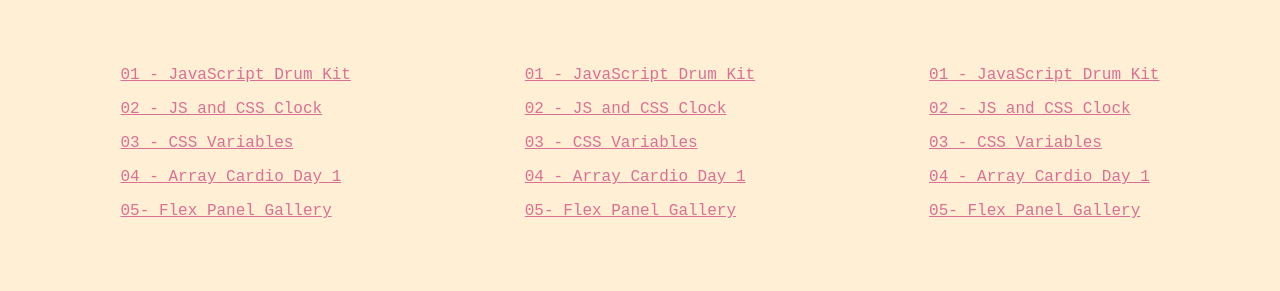
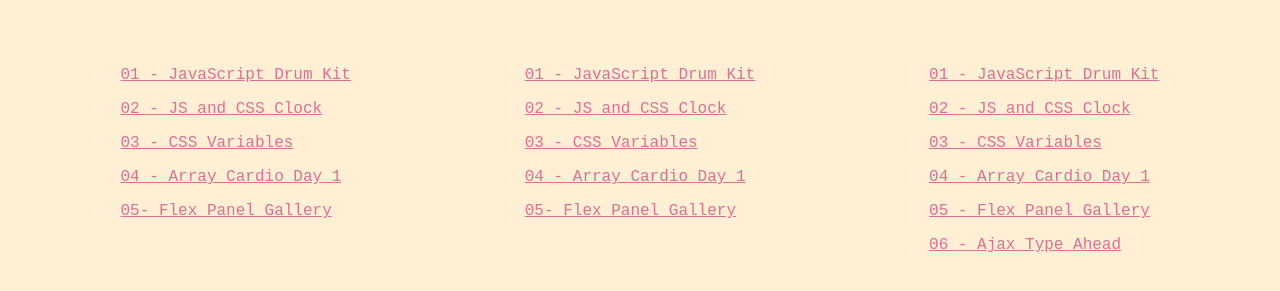
Before and after one commit to Lambdaphile/JavaScript30, a plain HTML site: page index.html in a window 1280 px wide. Shown: the part 93-384 px from the top of the page. Drawn offline with Linux system fonts and the light colour scheme.

Commit message:
Update README.md and index.js links

```diff
--- a/index.html
+++ b/index.html
@@ -54,7 +54,8 @@
         <a href="./02-js-and-css-clock/"><p>02 - JS and CSS Clock</p></a>
         <a href="./03-css-variables/"><p>03 - CSS Variables</p></a>
         <a href="./04-array-cardio-day-1/"><p>04 - Array Cardio Day 1</p></a>
-        <a href="./05-flex-panel-gallery"/><p>05- Flex Panel Gallery</p></a>
+        <a href="./05-flex-panel-gallery"/><p>05 - Flex Panel Gallery</p></a>
+        <a href="./06-ajax-type-ahead/"><p>06 - Ajax Type Ahead</p></a>
       </section>
 
     </main>
```
Also changed, not shown: README.md.
